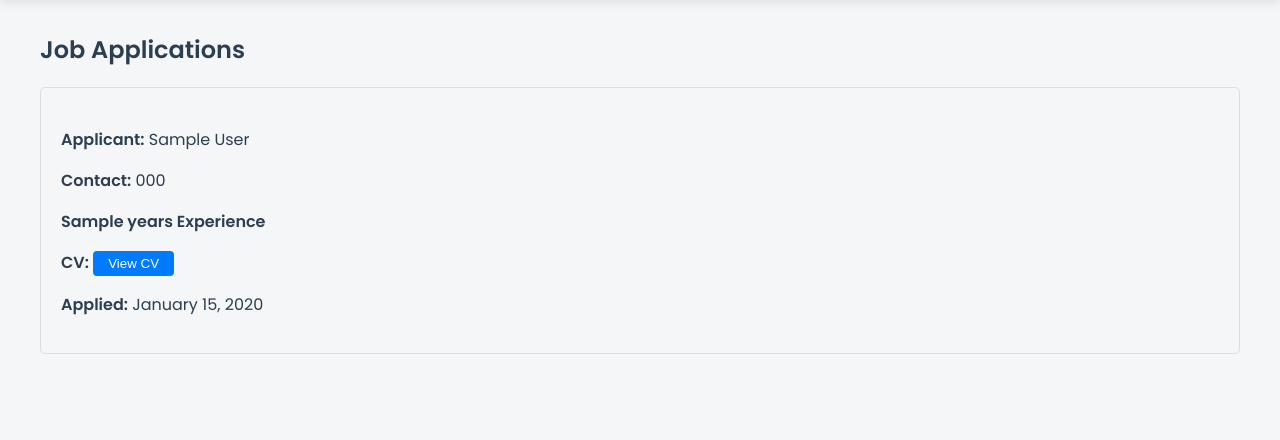
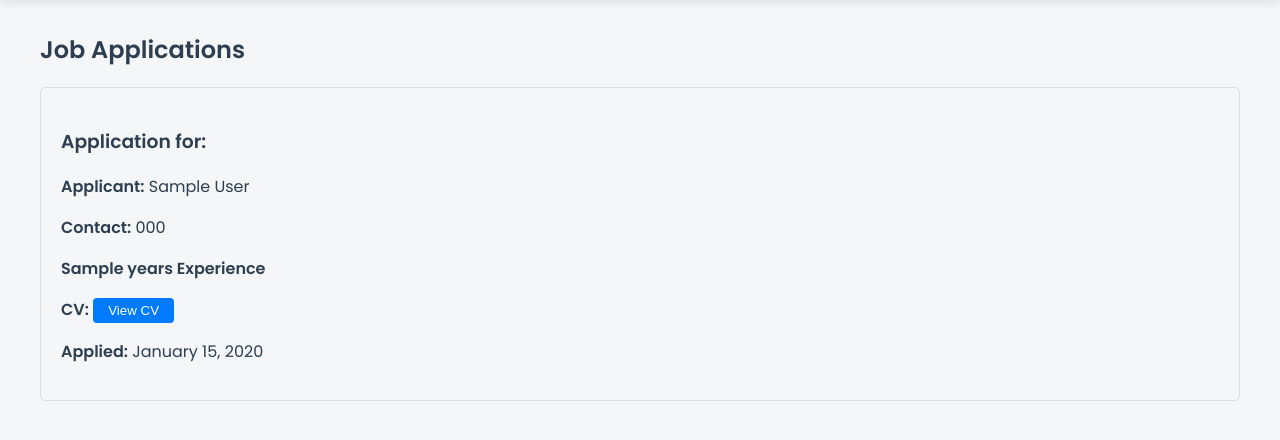
Before and after one commit to AzizullahDarmani/AI_Powered_Resume_Analyzer, a Django app: page /accounts/applications/ in a window 1280 px wide. Shown: the part 67-507 px from the top of the page. Run offline with Django 5.2, Linux system fonts and the light colour scheme; a user stored in the database is signed in; tables that the repository leaves empty hold one stand-in row (values such as "Sample post"); some libraries are stand-ins or nearby versions.

Commit message:
Assistant checkpoint: Updated application card header to show job title
Assistant generated file changes:
- accounts/templates/accounts/applications_list.html: Add job title to application header

---

User prompt:

i also want the name of the job that the user submitted the application to be displayed.

Replit-Commit-Author: Assistant
Replit-Commit-Session-Id: 0411cb77-4424-4415-a595-fc67fea6358b

```diff
--- a/accounts/templates/accounts/applications_list.html
+++ b/accounts/templates/accounts/applications_list.html
@@ -5,7 +5,7 @@
     <div class="applications-list">
         {% for application in applications %}
             <div class="application-card">
-                <h3>{{ application.job.title }}</h3>
+                <h3>Application for: {{ application.job.title }}</h3>
                 <p><strong>Applicant:</strong> {{ application.full_name }}</p>
                 <p><strong>Contact:</strong> {{ application.contact_number }}</p>
                 <p><strong>{{ application.experience }} years Experience</strong></p>
```
